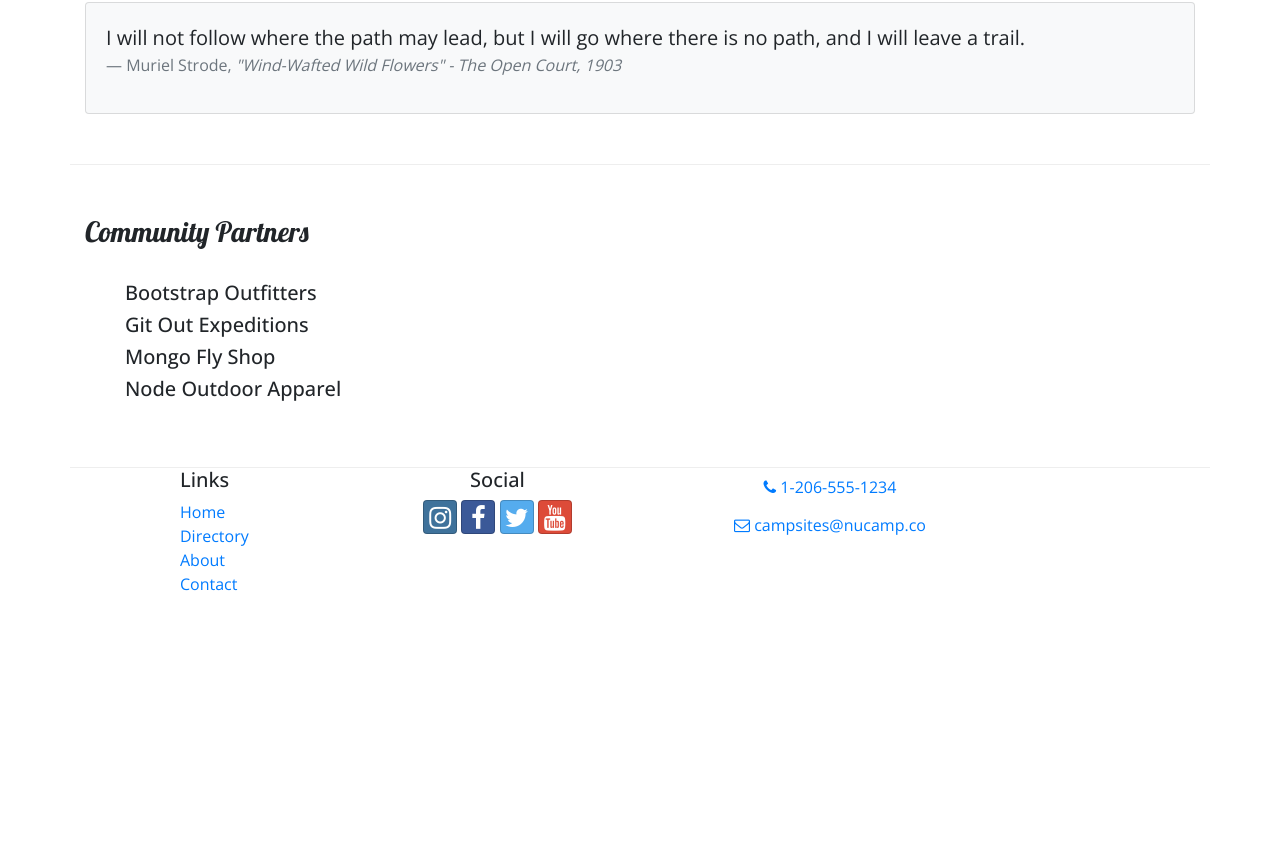
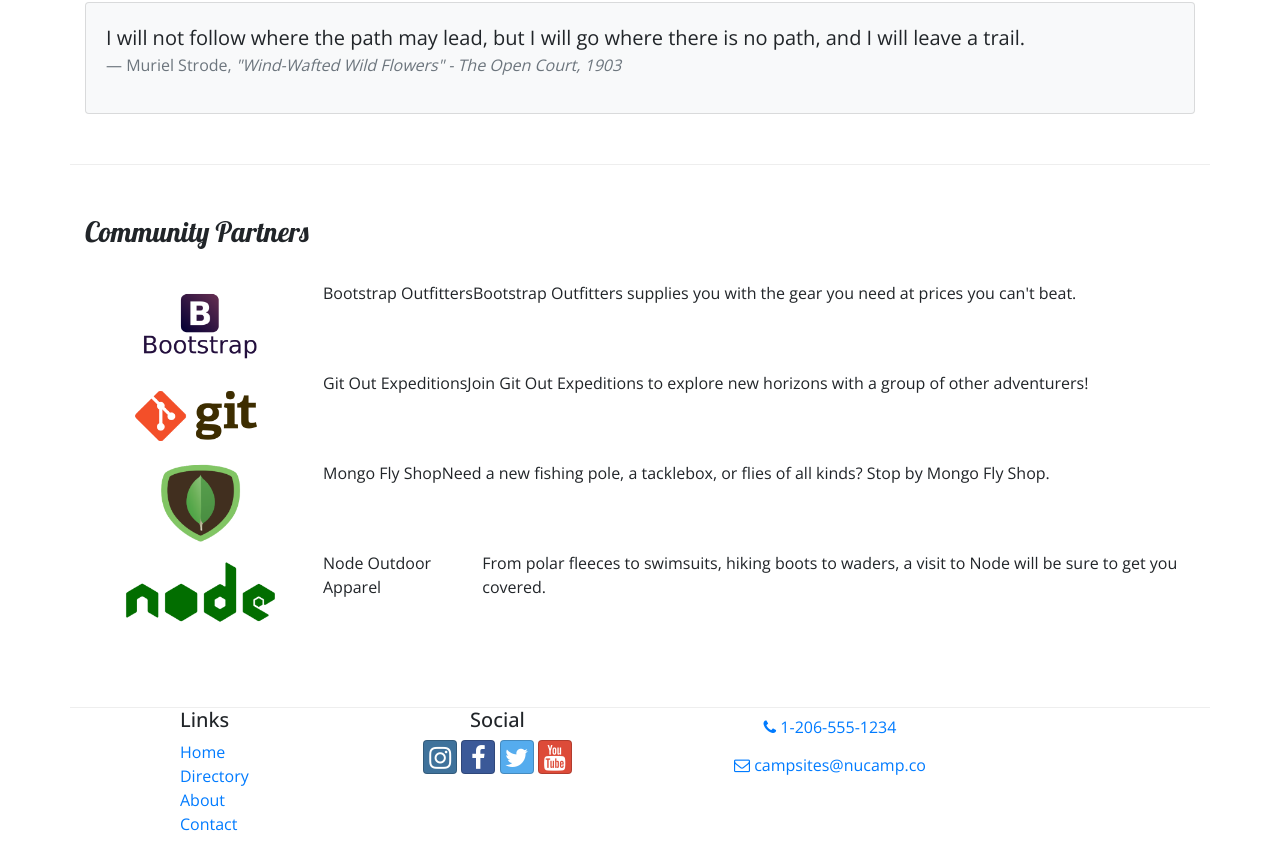
Before and after one commit to keburlulseged/nucampsite, a React (Create React App) app: page /aboutus in a window 1280 px wide. Shown: the part 672-1524 px from the top of the page. Before the commit the page ends 1284 px from the top, so only its background shows below. Built offline with nearby package versions, Linux system fonts and the light colour scheme.

Commit message:
Contruct and render list of partners in About us

```diff
--- a/src/components/AboutComponent.js
+++ b/src/components/AboutComponent.js
@@ -4,12 +4,6 @@
 
 
 function About(props) {
-
-    const partners = props.partners.map(partner => {
-        return (
-            <h5>{partner.name}</h5>
-        );
-    });
 
     const RenderPartner = ({ partner }) => {
         if (partner) {
@@ -18,7 +12,7 @@
                     <Media boolean="object" src={partner.image} alt={partner.name} width="150"/>
                     <Media boolean="body" className="ml-5 mb-4">
                         <Media boolean="heading">{partner.name} </Media>
-                        {partner.discription}
+                        {partner.description}
                     </Media>
                 </React.Fragment>
             )
@@ -28,6 +22,14 @@
             )
         }
     }
+
+    const partners = props.partners.map(partner => {
+        return (
+            <Media tag="li" key={partner.id}>
+                <RenderPartner partner={partner} />
+            </Media>
+        );
+    });
 
     return (
         <div className="container">
```
